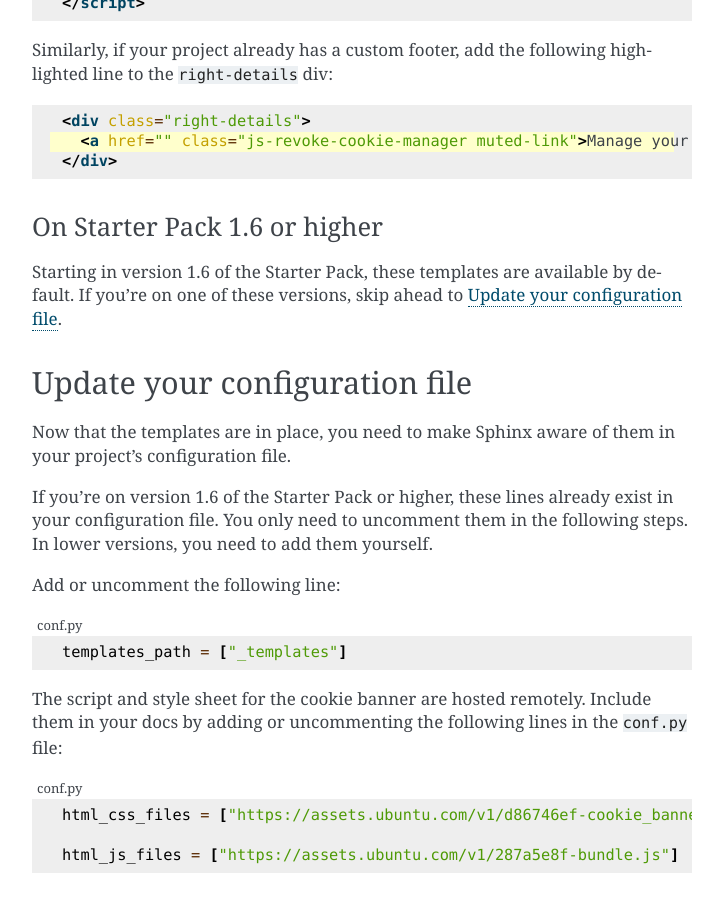
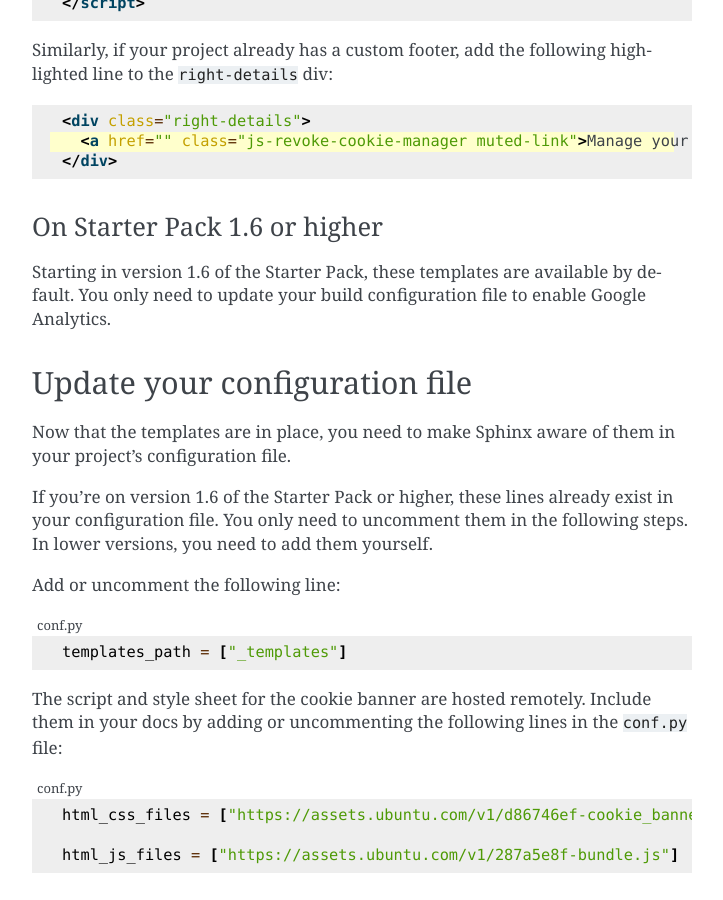
Before and after one commit to canonical/sphinx-docs-starter-pack, a Sphinx documentation site: the page built from docs/how-to/enable-google-analytics.rst, in a window 1280 px wide and 900 px high, scrolled down 1202 px. Shown: the whole window, without its empty margins (388-1111 px from the left). Built offline with Sphinx 7.4.7, drawn with Linux system fonts in a browser that asks for light colours; pages that are not in the unit, such as notebooks, are missing from menus; cross-references to code outside the pages are shown as plain code.

Commit message:
docs: fix 1.6+ section

```diff
--- a/docs/how-to/enable-google-analytics.rst
+++ b/docs/how-to/enable-google-analytics.rst
@@ -75,10 +75,8 @@ On Starter Pack 1.6 or higher
 ~~~~~~~~~~~~~~~~~~~~~~~~~~~~~
 
 Starting in version 1.6 of the Starter Pack, these templates are available by default.
-If you're on one of these versions, skip ahead to :ref:`update-your-configuration-file`.
+You only need to update your build configuration file to enable Google Analytics.
 
-
-.. _update-your-configuration-file:
 
 Update your configuration file
 ------------------------------
```
